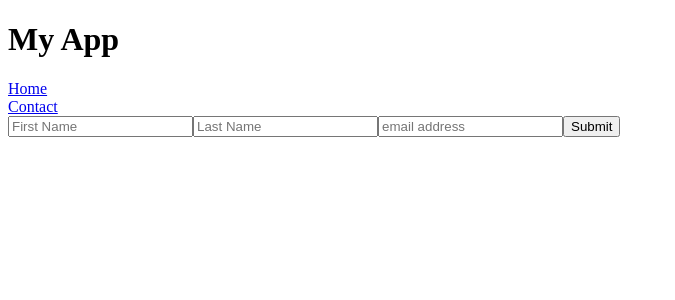
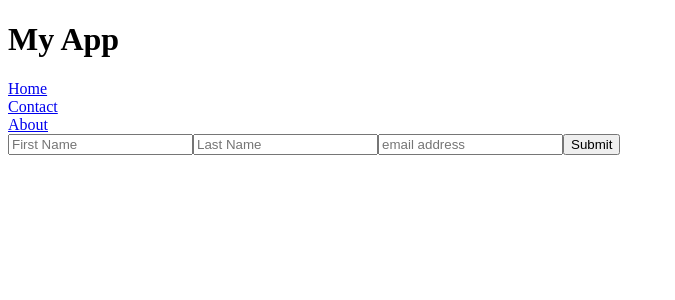
Before and after one commit to GetontoMoses/W3Schools-React, a React (Create React App) app in the folder my-react-app/: page / in a window 1280 px wide. Shown: the top 300 px of the page, without its empty margins (0-675 px from the left). Built offline with nearby package versions, Linux system fonts and the light colour scheme.

Commit message:
feat: creating route for about page and including it in the project layout

```diff
--- a/my-react-app/src/Layout.jsx
+++ b/my-react-app/src/Layout.jsx
@@ -8,6 +8,9 @@ export default function Layout() {
       <div>
         <Link to="contact">Contact</Link>
       </div>
+      <div>
+        <Link to="about">About</Link>
+      </div>
       <Outlet />
     </>
   );
--- a/my-react-app/src/Router.jsx
+++ b/my-react-app/src/Router.jsx
@@ -3,6 +3,7 @@ import { BrowserRouter, Routes, Route } from "react-router-dom";
 import Layout from "./Layout";
 import Home from "./pages/Home";
 import Contact from "./pages/Contact";
+import About from "./pages/About";
 export default function AppRouter() {
   return (
     <BrowserRouter>
@@ -10,6 +11,7 @@ export default function AppRouter() {
         <Route path="/" element={<Layout />}>
           <Route index element={<Home />} />
           <Route path="contact" element={<Contact />} />
+          <Route path="about" element={<About/>} />
         </Route>
       </Routes>
     </BrowserRouter>
```
